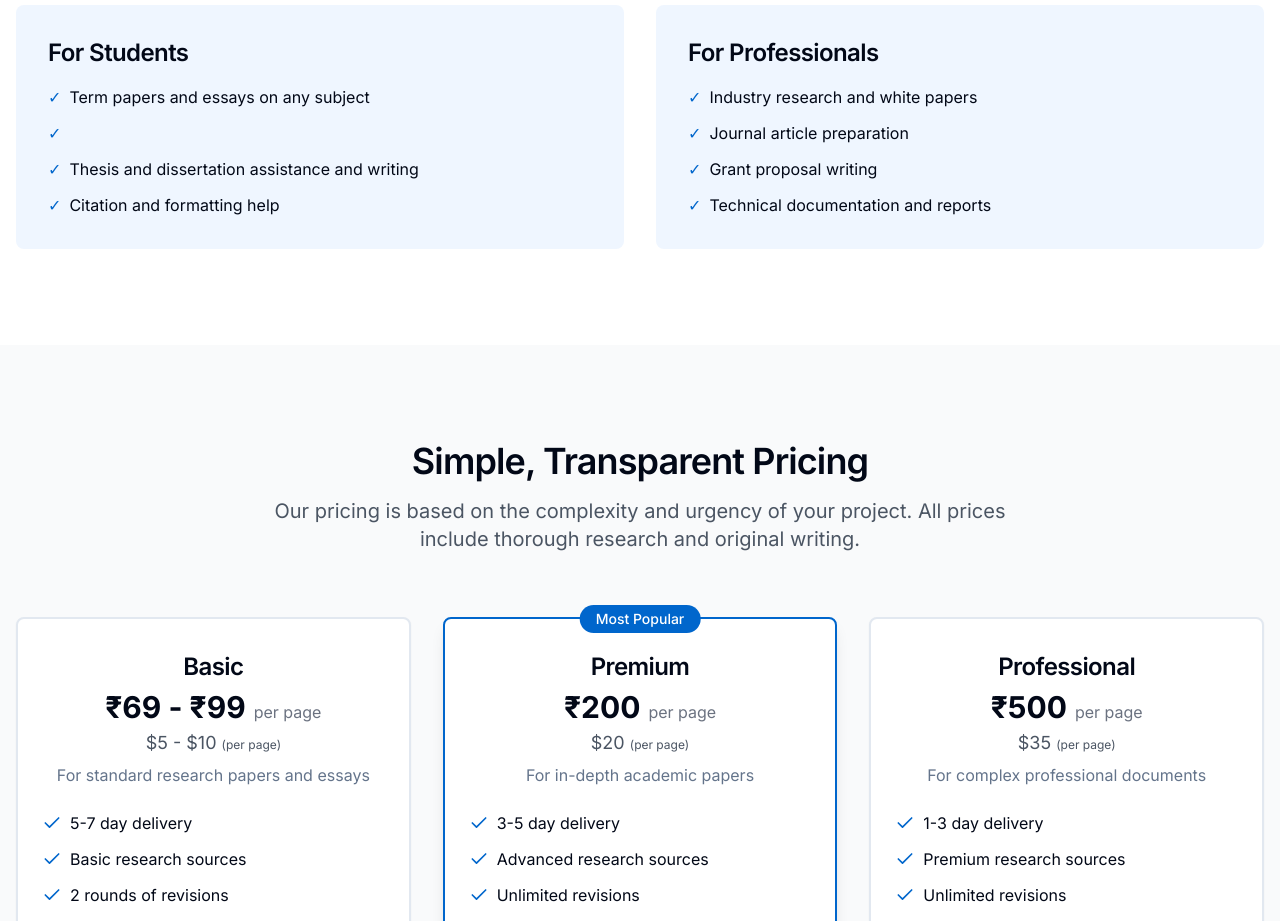
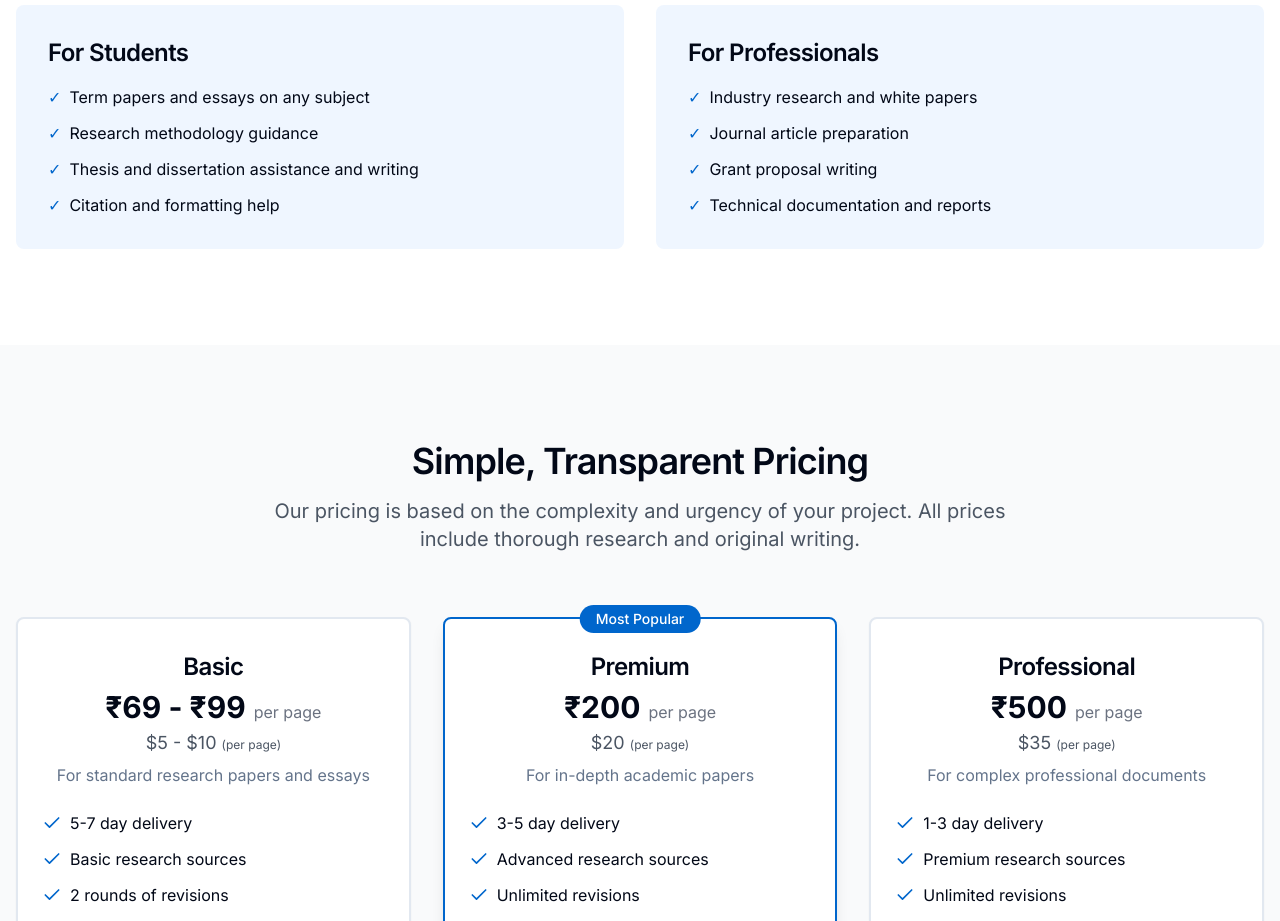
Before and after one commit to abhishekdwivedi8/paper-wizard-online-hub, a React (Vite) app: page / in a window 1280 px wide. Shown: the part 1520-2441 px from the top of the page. Built offline with nearby package versions, Linux system fonts and the light colour scheme.

Commit message:
Fix: Update student card content
Updated the content of the student card to reflect the requested change.

```diff
--- a/src/components/Services.tsx
+++ b/src/components/Services.tsx
@@ -1,3 +1,4 @@
+import React from 'react';
 import {
   Card,
   CardContent,
@@ -26,7 +27,6 @@ const Services = () => {
         </div>
 
         <div className="grid grid-cols-1 md:grid-cols-3 gap-8">
-          {/* Custom Research Papers (accordion/collapsible) */}
           <Accordion type="single" collapsible className="fade-in" style={{ animationDelay: `0s` }}>
             <AccordionItem value="custom-research-papers">
               <Card className="border-2 hover:border-primary hover:shadow-lg transition-all duration-300">
@@ -64,7 +64,6 @@ const Services = () => {
             </AccordionItem>
           </Accordion>
 
-          {/* In-depth Literature Reviews (accordion/collapsible) */}
           <Accordion type="single" collapsible className="fade-in" style={{ animationDelay: `0.1s` }}>
             <AccordionItem value="literature-reviews">
               <Card className="border-2 hover:border-primary hover:shadow-lg transition-all duration-300">
@@ -102,7 +101,6 @@ const Services = () => {
             </AccordionItem>
           </Accordion>
 
-          {/* Academic & Professional Writing (accordion/collapsible) */}
           <Accordion type="single" collapsible className="fade-in" style={{ animationDelay: `0.2s` }}>
             <AccordionItem value="academic-professional-writing">
               <Card className="border-2 hover:border-primary hover:shadow-lg transition-all duration-300">
@@ -152,6 +150,7 @@ const Services = () => {
               </li>
               <li className="flex items-start">
                 <span className="mr-2 text-primary">✓</span>
+                <span>Research methodology guidance</span>
               </li>
               <li className="flex items-start">
                 <span className="mr-2 text-primary">✓</span>
```
